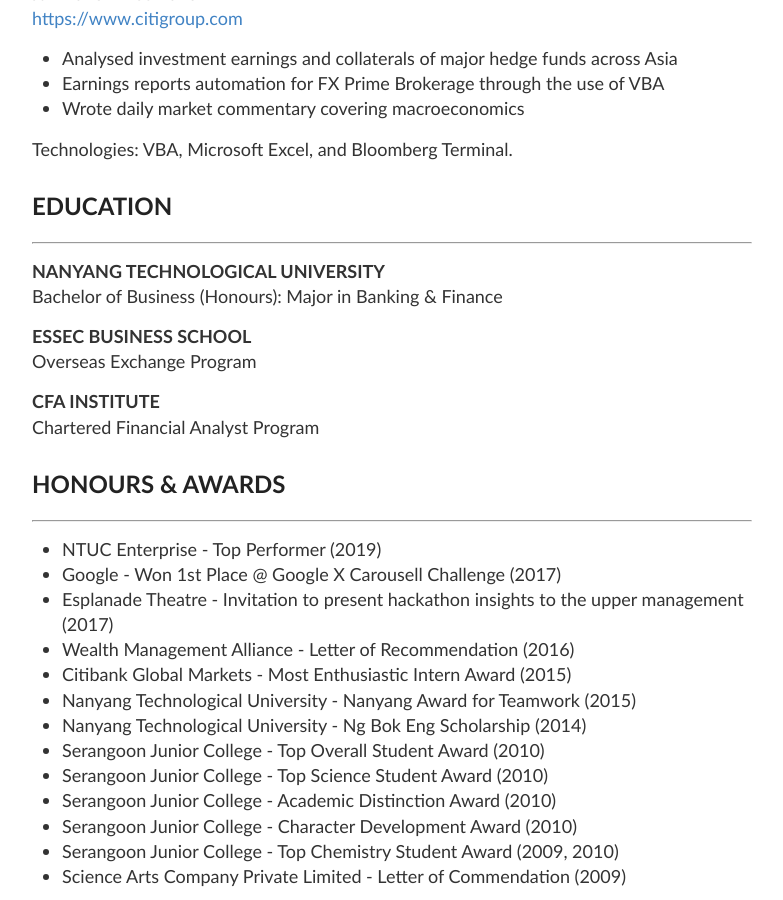
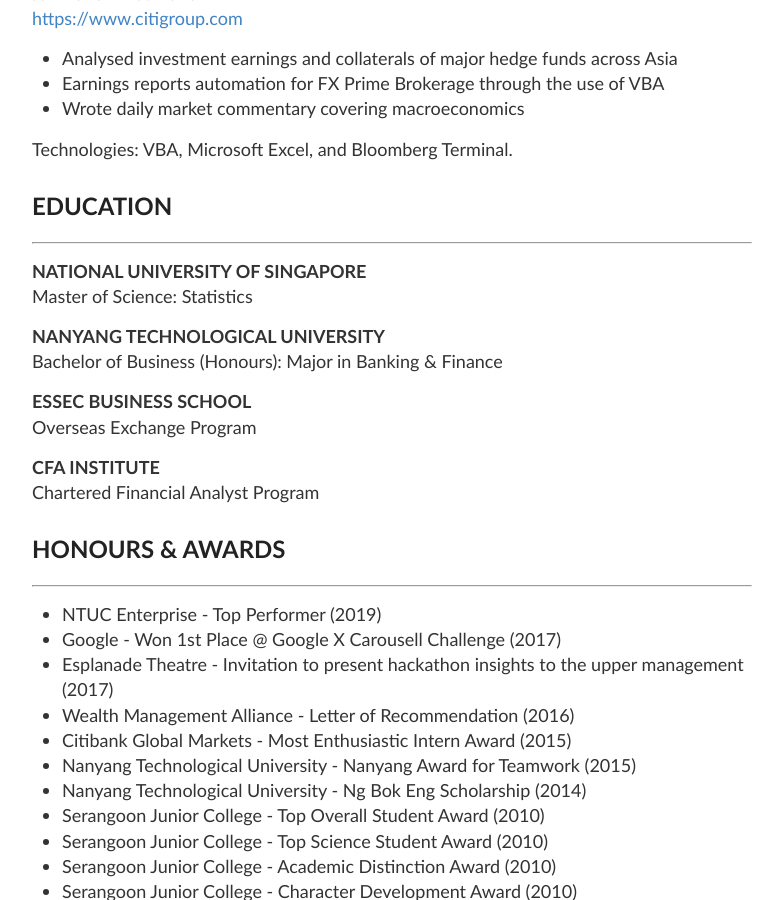
Before and after one commit to wngaw/wngaw.github.io, a Jekyll site: the page built from resume.md, in a window 1280 px wide and 900 px high, scrolled down 2417 px. Shown: the whole window, without its empty margins (248-1031 px from the left). Built offline with Jekyll 4.4.1, drawn with Linux system fonts in a browser that asks for light colours.

Commit message:
update resume

```diff
--- a/resume.md
+++ b/resume.md
@@ -76,6 +76,9 @@
 
 ## EDUCATION
 ---
+**NATIONAL UNIVERSITY OF SINGAPORE**
+Master of Science: Statistics
+
 **NANYANG TECHNOLOGICAL UNIVERSITY**
 Bachelor of Business (Honours): Major in Banking & Finance
 
```
